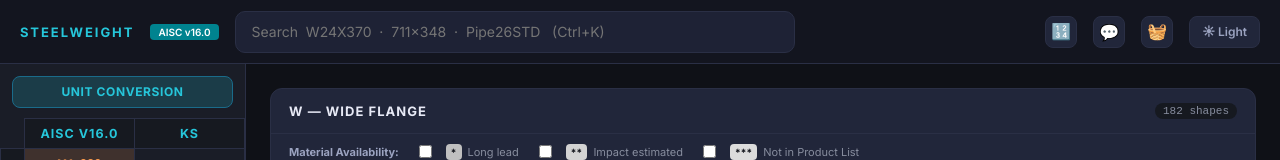
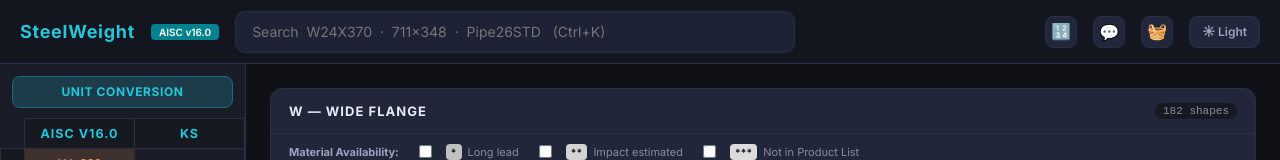
Before and after one commit to shinho76/section_database, a React (Vite) app: page / in a window 1280 px wide. Shown: the top 160 px of the page. Built offline with nearby package versions, Linux system fonts and the light colour scheme.

Commit message:
Use mixed-case "SteelWeight" brand text and bump font size
Was all-caps "STEELWEIGHT" at 13px with wide letter-spacing (fine for
all-caps, cramped for mixed case). Switch to "SteelWeight" at 18px with
tighter tracking (.04em).

```diff
--- a/src/components/Header.jsx
+++ b/src/components/Header.jsx
@@ -23,7 +23,7 @@ export default function Header() {
       >
         ☰
       </button>
-      <span className="brand">STEELWEIGHT</span>
+      <span className="brand">SteelWeight</span>
       <span className="badge">AISC v16.0</span>
       <SearchBox />
       <button id="calculator" title="계산기 열기" onClick={openCalculator}>🔢</button>
--- a/src/styles/tokens.css
+++ b/src/styles/tokens.css
@@ -30,7 +30,7 @@ body{margin:0;background:var(--bg-base);color:var(--tx-primary);
 header{position:fixed;top:0;left:0;right:0;z-index:50;height:64px;display:flex;align-items:center;
   gap:16px;padding:0 20px;background:var(--hd-bg);color:var(--hd-text);
   border-bottom:1px solid var(--bd-subtle)}
-.brand{font-weight:700;letter-spacing:.15em;font-size:13px;color:var(--ac-main);white-space:nowrap}
+.brand{font-weight:700;letter-spacing:.04em;font-size:18px;color:var(--ac-main);white-space:nowrap}
 .badge{font-size:10px;font-weight:600;padding:2px 8px;border-radius:4px;
   background:var(--ac-dark);color:#fff;white-space:nowrap}
 .search-box{position:relative;flex:1;max-width:560px}
```
